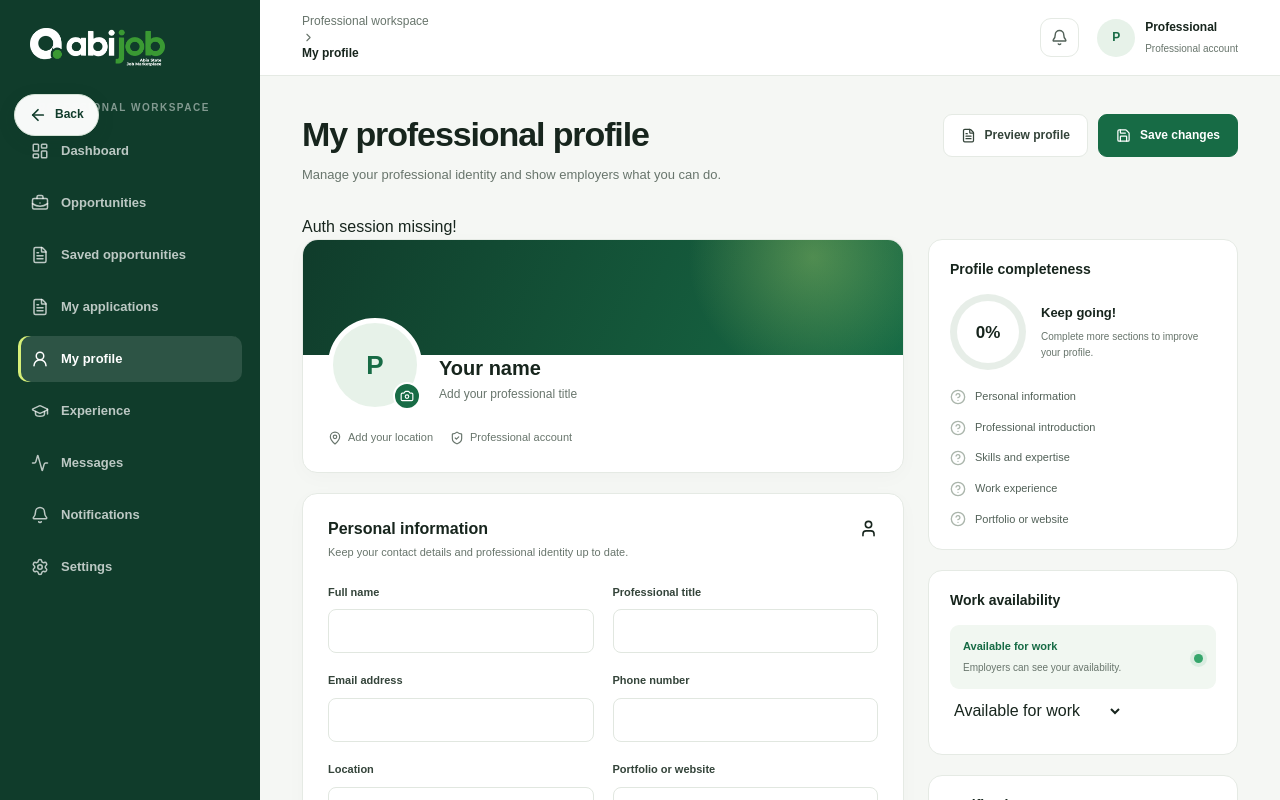
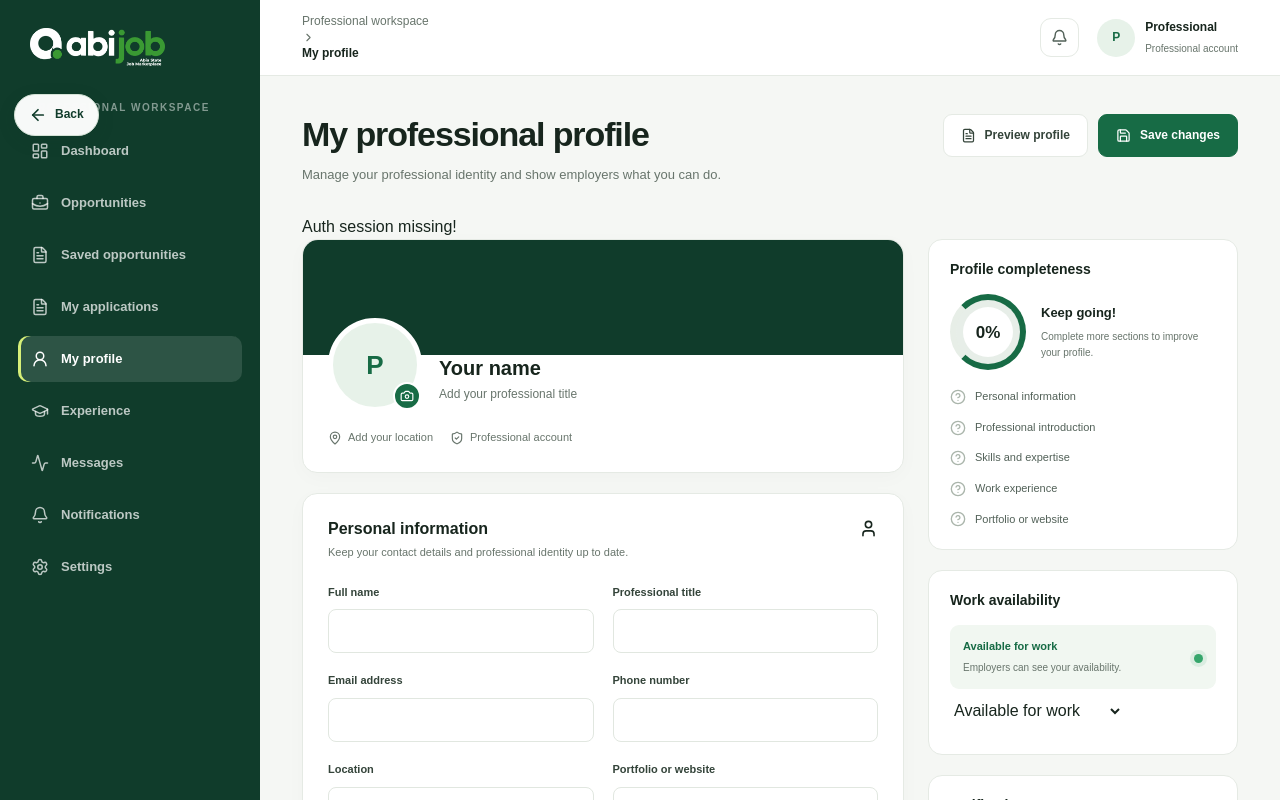
Before and after one commit to nwaezeakumicah-coder/Abijob1, a Next.js app: page /professional/profile in a window 1280 px wide. Shown: the top 800 px of the page. Built offline with nearby package versions, Linux system fonts and the light colour scheme; no server answers.

Commit message:
Remove remaining gradient effects from app surfaces

```diff
--- a/app/professional/profile/profile.css
+++ b/app/professional/profile/profile.css
@@ -289,9 +289,7 @@
   min-height: 115px;
   margin: -25px -25px 0;
   border-radius: 15px 15px 0 0;
-  background:
-    radial-gradient(circle at 85% 15%, rgba(215, 240, 120, 0.3), transparent 24%),
-    linear-gradient(115deg, #103c2b, #176b45);
+  background: #103c2b;
 }
 
 .pp-profile-intro {
@@ -556,7 +554,9 @@
   display: grid;
   place-items: center;
   border-radius: 50%;
-  background: conic-gradient(#176b45 0 78%, #e7eee7 78% 100%);
+  background: #e7eee7;
+  border: 6px solid #176b45;
+  border-left-color: #e7eee7;
   position: relative;
 }
 
```
